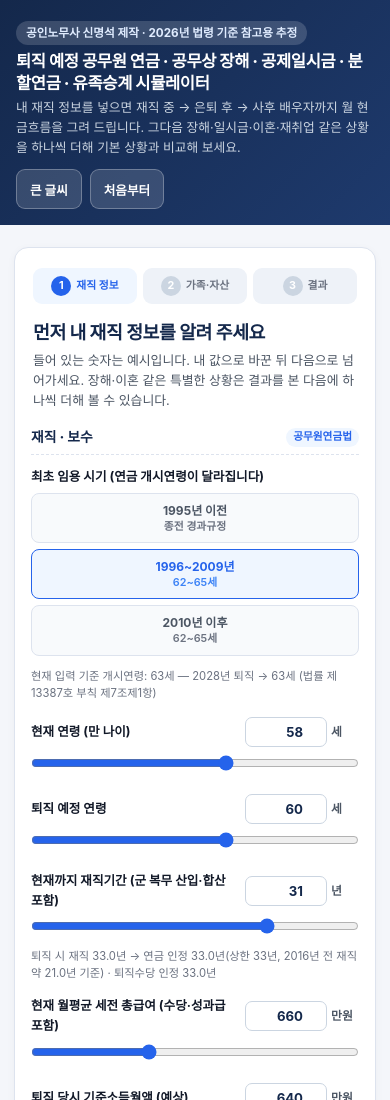
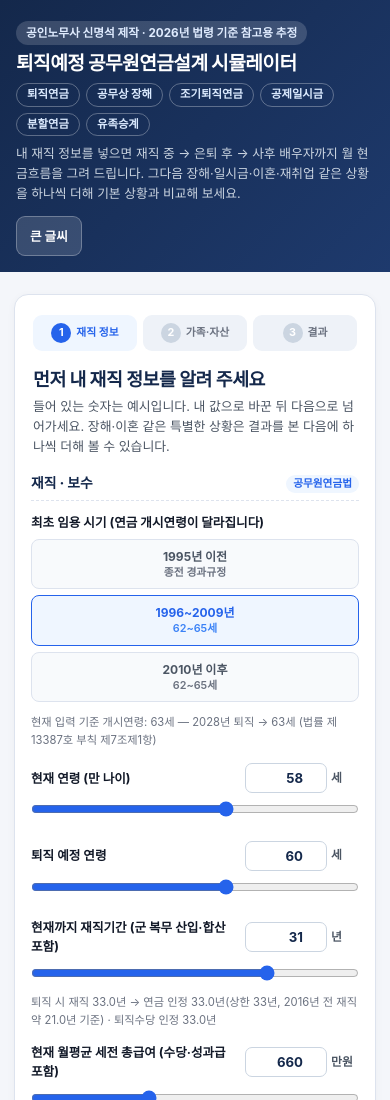
Before and after one commit to busansanjaenomusa/-Repository, a plain HTML site: page gongmuwon-pension-simulator.html in a window 390 px wide. Shown: the top 1100 px of the page. Drawn offline with Linux system fonts and the light colour scheme; a web font is replaced by a local one.

Commit message:
공무원 연금 시뮬레이터: 제목을 '퇴직예정 공무원연금설계 시뮬레이터'로 줄이고 항목은 부제로, '처음부터 다시' 버튼 강조
Co-Authored-By: Claude Fable 5.2 <noreply@anthropic.com>
Claude-Session: https://claude.ai/code/session_012Pi5AqWji521rZknCQ9kuy

```diff
--- a/gongmuwon-pension-simulator.html
+++ b/gongmuwon-pension-simulator.html
@@ -3,10 +3,10 @@
 <head>
 <meta charset="UTF-8">
 <meta name="viewport" content="width=device-width, initial-scale=1.0">
-<title>퇴직 예정 공무원 연금 · 공무상 장해 · 유족승계 통합 시뮬레이터 | 부산산재노무사 신명석</title>
+<title>퇴직예정 공무원연금설계 시뮬레이터 | 부산산재노무사 신명석</title>
 <meta name="description" content="퇴직 예정 공무원의 퇴직연금, 공무상 장해연금(1~14급), 퇴직연금공제일시금, 이혼 분할연금, 사후 배우자 유족연금(특별부가금·병급조정)을 2026년 법령 기준으로 한 번에 추정하는 무료 시뮬레이터입니다.">
 <link rel="canonical" href="https://busansanjaenomusa.github.io/-Repository/gongmuwon-pension-simulator.html">
-<meta property="og:title" content="퇴직 예정 공무원 연금 · 공무상 장해 · 유족승계 통합 시뮬레이터">
+<meta property="og:title" content="퇴직예정 공무원연금설계 시뮬레이터 | 공무상 장해 · 공제일시금 · 분할연금 · 유족승계">
 <meta property="og:description" content="재직 중 → 은퇴 후 → 사후 배우자 승계까지 3단계 월 현금흐름을 2026년 법령 기준으로 추정합니다.">
 <meta property="og:type" content="website">
 <meta property="og:url" content="https://busansanjaenomusa.github.io/-Repository/gongmuwon-pension-simulator.html">
@@ -78,8 +78,8 @@
     border-radius: 999px;
     margin-bottom: 6px;
   }
-  .top-header h1 { font-size: 1.32rem; font-weight: 800; letter-spacing: -0.02em; line-height: 1.3; }
-  .top-header p { font-size: 0.85rem; color: #cbd5e1; margin-top: 4px; max-width: 760px; }
+  .top-header h1 { font-size: 1.6rem; font-weight: 800; letter-spacing: -0.03em; line-height: 1.25; }
+  .top-header p { font-size: 0.85rem; color: #cbd5e1; margin-top: 8px; max-width: 760px; }
   .header-actions { display: flex; gap: 8px; flex-wrap: wrap; }
   .btn-util {
     background: rgba(255,255,255,0.14);
@@ -94,6 +94,12 @@
     transition: background 0.15s;
   }
   .btn-util:hover, .btn-util.active { background: #fff; color: var(--navy); }
+  .btn-restart { background: #fbbf24; border-color: #fbbf24; color: #1f2937; font-size: 0.9rem; padding: 8px 16px; box-shadow: 0 4px 12px rgba(251,191,36,0.35); }
+  .btn-restart span { font-size: 1.05rem; margin-right: 2px; }
+  .btn-restart:hover { background: #fcd34d; border-color: #fcd34d; color: #111827; }
+  body.phase-intro .btn-restart { display: none; }
+  .sub-tags { display: flex; flex-wrap: wrap; gap: 6px; margin-top: 8px; }
+  .sub-tags span { font-size: 0.76rem; font-weight: 700; color: #dbeafe; border: 1px solid rgba(255,255,255,0.3); border-radius: 999px; padding: 2px 10px; }
 
   /* Sticky Live Scoreboard */
   .sticky-score {
@@ -356,7 +362,7 @@
     .jump-btn { display: block; }
   }
   @media (max-width: 560px) {
-    .top-header h1 { font-size: 1.1rem; }
+    .top-header h1 { font-size: 1.28rem; }
     .score-grid { gap: 6px; }
     .sticky-score { padding: 7px 8px; }
     .score-box { padding: 5px 8px; }
@@ -402,14 +408,15 @@
   <div class="header-inner">
     <div>
       <span class="brand-badge">공인노무사 신명석 제작 · 2026년 법령 기준 참고용 추정</span>
-      <h1>퇴직 예정 공무원 연금 · 공무상 장해 · 공제일시금 · 분할연금 · 유족승계 시뮬레이터</h1>
+      <h1>퇴직예정 공무원연금설계 시뮬레이터</h1>
+      <div class="sub-tags" aria-label="다루는 항목"><span>퇴직연금</span><span>공무상 장해</span><span>조기퇴직연금</span><span>공제일시금</span><span>분할연금</span><span>유족승계</span></div>
       <p>내 재직 정보를 넣으면 재직 중 → 은퇴 후 → 사후 배우자까지 월 현금흐름을 그려 드립니다. 그다음 장해·일시금·이혼·재취업 같은 상황을 하나씩 더해 기본 상황과 비교해 보세요.</p>
     </div>
     <div class="header-actions">
       <button type="button" class="btn-util" id="btnFontToggle" onclick="toggleLargeFont()" aria-pressed="false">큰 글씨</button>
       <button type="button" class="btn-util" id="btnShare" onclick="copyShareLink()">입력값 링크 복사</button>
       <button type="button" class="btn-util" id="btnPrint" onclick="window.print()">인쇄 / PDF</button>
-      <button type="button" class="btn-util" onclick="restartAll()">처음부터</button>
+      <button type="button" class="btn-util btn-restart" onclick="restartAll()"><span aria-hidden="true">↺</span> 처음부터 다시</button>
     </div>
   </div>
 </header>
```
